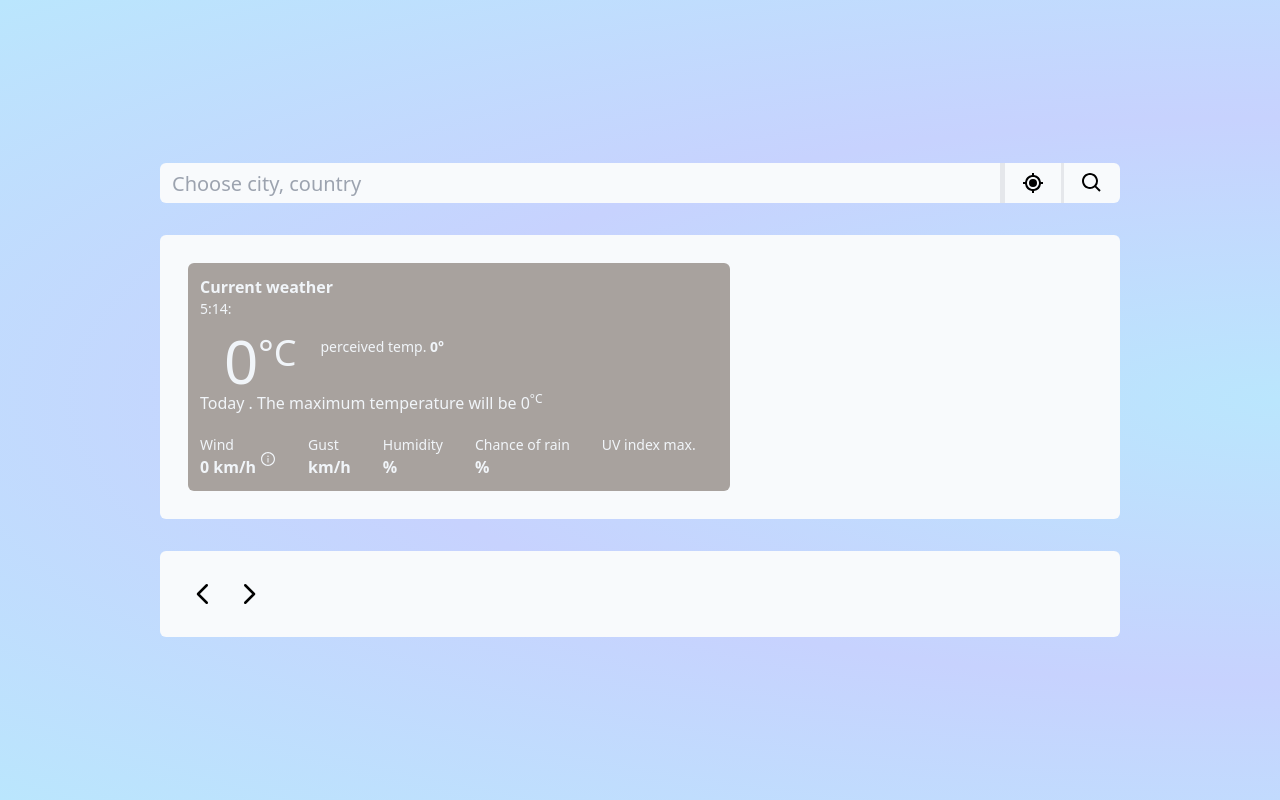
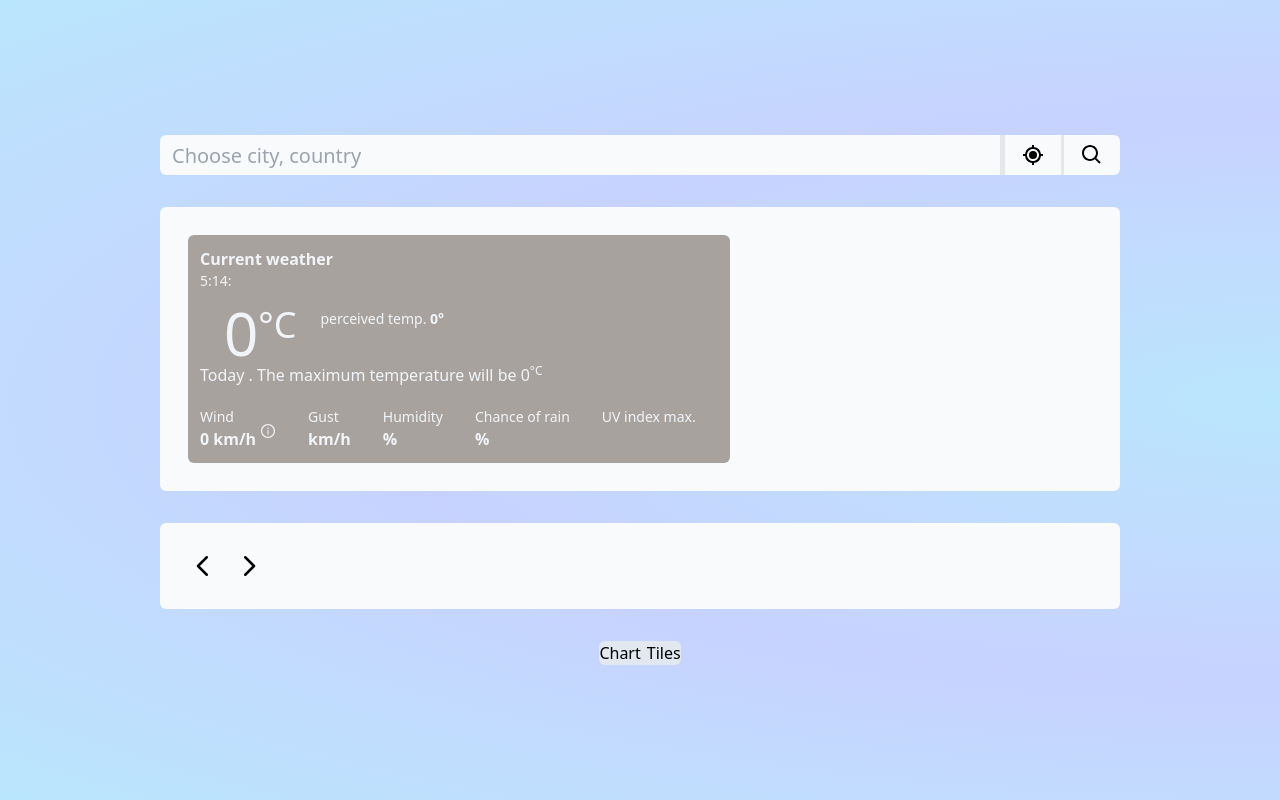
Before and after one commit to Hubert-paprocki/simple-weather, a React (Create React App) app: page / in a window 1280 px wide. Built offline with nearby package versions, Linux system fonts and the light colour scheme.

Commit message:
feat:add working switch that lets user pick chart or tiles look of hourly weather

```diff
--- a/src/App.tsx
+++ b/src/App.tsx
@@ -1,7 +1,9 @@
 import React, { useState } from "react";
 import Appbox from "./components/AppBox/AppBox";
 import SearchBar from "./components/AppBox/ContainerBox/SearchBar";
-import HourlyWeatherList from "./components/AppBox/ContainerBox/HourlyWeather/HourlyWeatherList";
+import HourlyWeatherList from "./components/AppBox/ContainerBox/HourlyWeather/HourlyWeatherList/HourlyWeatherList";
+import HourlyWeatherListSwitch from "./components/AppBox/HourlyWeatherSwitch";
+import HourlyWeatherChart from "./components/AppBox/ContainerBox/HourlyWeather/HourlyWeatherChart/HourlyWeatherChart";
 
 export interface LocationData {
   name: string;
@@ -107,6 +109,7 @@ export interface WeatherData {
 
 function App() {
   const [weatherData, setWeatherData] = useState<WeatherData | null>(null);
+  const [displayHourly, setdisplayHourly] = useState<string>("tile");
   const days = 14;
 
   const formatWeatherData = (weatherData: WeatherData | null) => {
@@ -187,6 +190,9 @@ function App() {
   const currentWeatherData = formatWeatherData(weatherData);
   const forecastWeatherData = formatWeatherData(weatherData);
 
+  const displayHourlySwitch = (thing: string) => {
+    setdisplayHourly(thing);
+  };
   return (
     <div className="h-screen w-full flex flex-col items-center justify-center gap-y-8 bg-[radial-gradient(ellipse_at_right,_var(--tw-gradient-stops))] from-sky-200 via-indigo-200 to-sky-200">
       <SearchBar
@@ -197,7 +203,15 @@ function App() {
         currentWeatherData={currentWeatherData}
         forecastWeatherData={forecastWeatherData}
       />
-      <HourlyWeatherList data={forecastWeatherData} />
+      {displayHourly === "tile" ? (
+        <HourlyWeatherList data={forecastWeatherData} />
+      ) : (
+        <HourlyWeatherChart data={forecastWeatherData} />
+      )}
+      <HourlyWeatherListSwitch
+        displayHourlySwitch={displayHourlySwitch}
+        activeBtn={displayHourly}
+      />
     </div>
   );
 }
--- /dev/null
+++ b/src/components/AppBox/HourlyWeatherSwitch.tsx
@@ -0,0 +1,37 @@
+import React from "react";
+import Button from "./Buttons";
+
+interface HourlyWeatherSwitchProps {
+  displayHourlySwitch: (thing: string) => void;
+  activeBtn: string;
+}
+
+function HourlyWeatherSwitch({
+  displayHourlySwitch,
+  activeBtn,
+}: HourlyWeatherSwitchProps) {
+  return (
+    <div className="bg-slate-200 rounded-md flex gap-1.5">
+      <Button
+        onClick={() => {
+          displayHourlySwitch("chart");
+        }}
+        switchsBtn
+        activeBtn={activeBtn === "chart"}
+      >
+        Chart
+      </Button>
+      <Button
+        onClick={() => {
+          displayHourlySwitch("tile");
+        }}
+        switchsBtn
+        activeBtn={activeBtn === "tile"}
+      >
+        Tiles
+      </Button>
+    </div>
+  );
+}
+
+export default HourlyWeatherSwitch;
```
